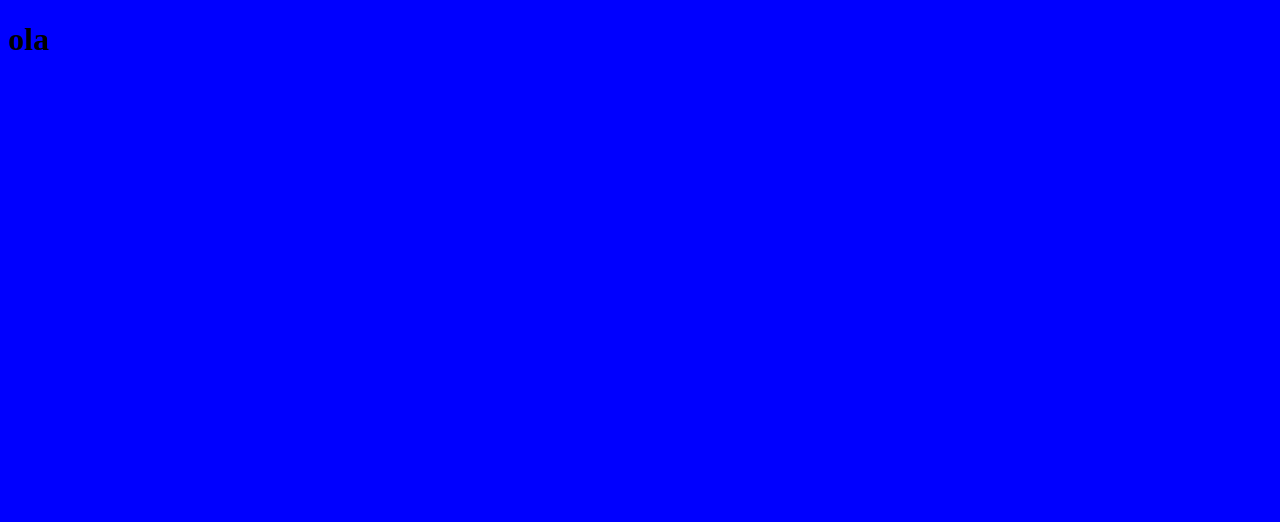
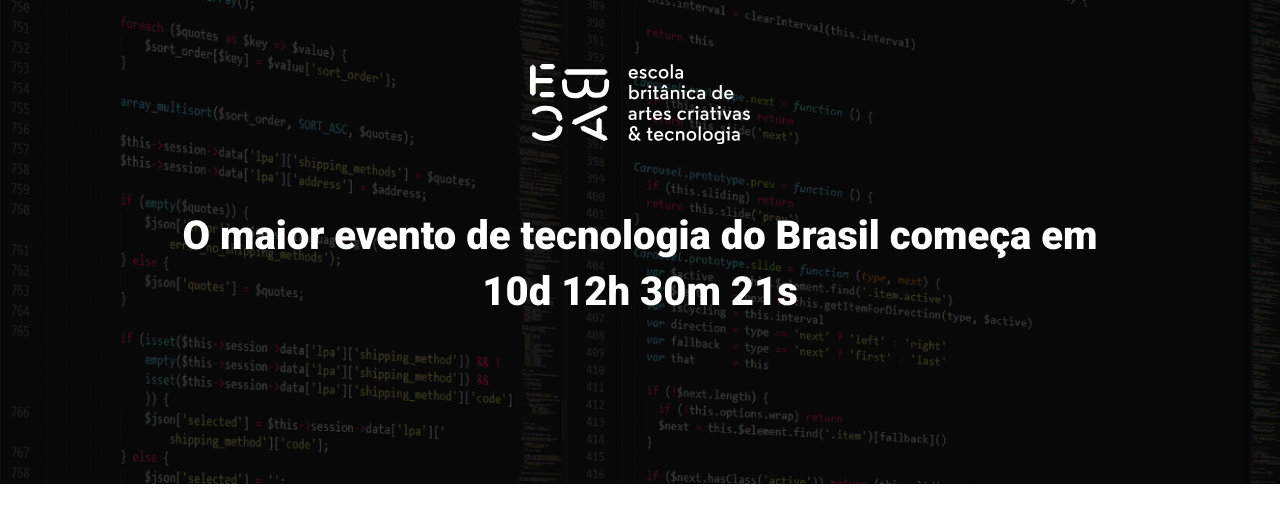
Before and after one commit to marcelokg/modulo_22, a website built with Parcel: page src/index.html in a window 1280 px wide. Built offline with nearby package versions, Linux system fonts and the light colour scheme.

Commit message:
criando o hero

```diff
--- a/package.json
+++ b/package.json
@@ -4,7 +4,7 @@
   "description": "",
   "main": "index.js",
   "scripts": {
-    "dev": "parcel src/index.html src/styles/main.scss src/scripts/main.js",
+    "dev": "parcel src/index.html src/styles/main.scss src/scripts/main.js --no-cache",
     "test": "echo \"Error: no test specified\" && exit 1"
   },
   "keywords": [],
@@ -12,6 +12,7 @@
   "license": "ISC",
   "devDependencies": {
     "@parcel/transformer-sass": "^2.10.3",
-    "parcel": "^2.10.3"
+    "parcel": "^2.10.3",
+    "sharp": "^0.31.3"
   }
 }
--- a/src/index.html
+++ b/src/index.html
@@ -4,10 +4,19 @@
     <meta charset="UTF-8">
     <meta name="viewport" content="width=device-width, initial-scale=1.0">
     <title>Página de Evento</title>
-    <link rel="stylesheet" href="./styles/main.scss">
+    <link rel="preconnect" href="https://fonts.googleapis.com">
+    <link rel="preconnect" href="https://fonts.gstatic.com" crossorigin>
+    <link href="https://fonts.googleapis.com/css2?family=Roboto:wght@400;700;900&display=swap" rel="stylesheet">    <link rel="stylesheet" href="./styles/main.scss">
 </head>
 <body>
-    <h1>ola</h1>
+    <header class="hero">
+        <div class="container">
+            <img class="hero__logo" src="images/ebac_logo.svg">
+            <p class="hero__text">
+                O maior evento de tecnologia do Brasil começa em 10d 12h 30m 21s
+            </p>
+        </div>
+    </header>
 
     <script src="scripts/main.js"></script>
 </body>
--- /dev/null
+++ b/src/styles/_hero.scss
@@ -0,0 +1,53 @@
+
+.hero{
+    padding-top: 64px;
+    padding-bottom: 100px;
+    background-image: url(../images/fundo.png);
+    background-repeat: no-repeat;
+    background-size: cover;
+    position: relative;
+
+    .container{
+        position: relative;
+    }
+
+    &::before{ //pra criar o efeito overlay
+        content: '';
+        position: absolute;
+        top: 0;
+        left: 0;
+        width: 100%;
+        height: 100%;
+        background-color: #000;
+        opacity: 0.7;
+    }
+
+    &__text{
+        margin-top: 64px;
+        margin-bottom: 64px;
+        line-height: 56px;
+        font-weight: 800;
+        text-align: center;
+        font-size: 40px;
+    }
+
+    &__logo{
+        display: block;
+        margin: auto; // pra funcionar, precisa do display block
+        height: 80px;
+    }
+
+    @media (max-width: 640px){
+        padding: 40px 0;
+
+        &__logo{
+            height: 40px;
+        }
+
+        &__text{
+            font-size: 22px;
+            line-height: 24px;
+            margin: 24px 0
+        }
+    }
+}
--- a/src/styles/main.scss
+++ b/src/styles/main.scss
@@ -1,3 +1,24 @@
-body{
-    background-color: blue;
+@use 'hero';
+
+*{
+    margin: 0;
+    padding: 0;
+    box-sizing: border-box;
+    font-family: Roboto, sans-serif;
+    color: #fff;
 }
+
+.container{
+    max-width: 960px;
+    width: 100%;
+    margin: 0 auto;
+
+    @media (max-width: 640px){
+        max-width: 80%;
+    }
+
+
+    @media (max-width: 640px){
+        max-width: 80%;
+    }
+}
```
Also changed, not shown: 1 other file.
